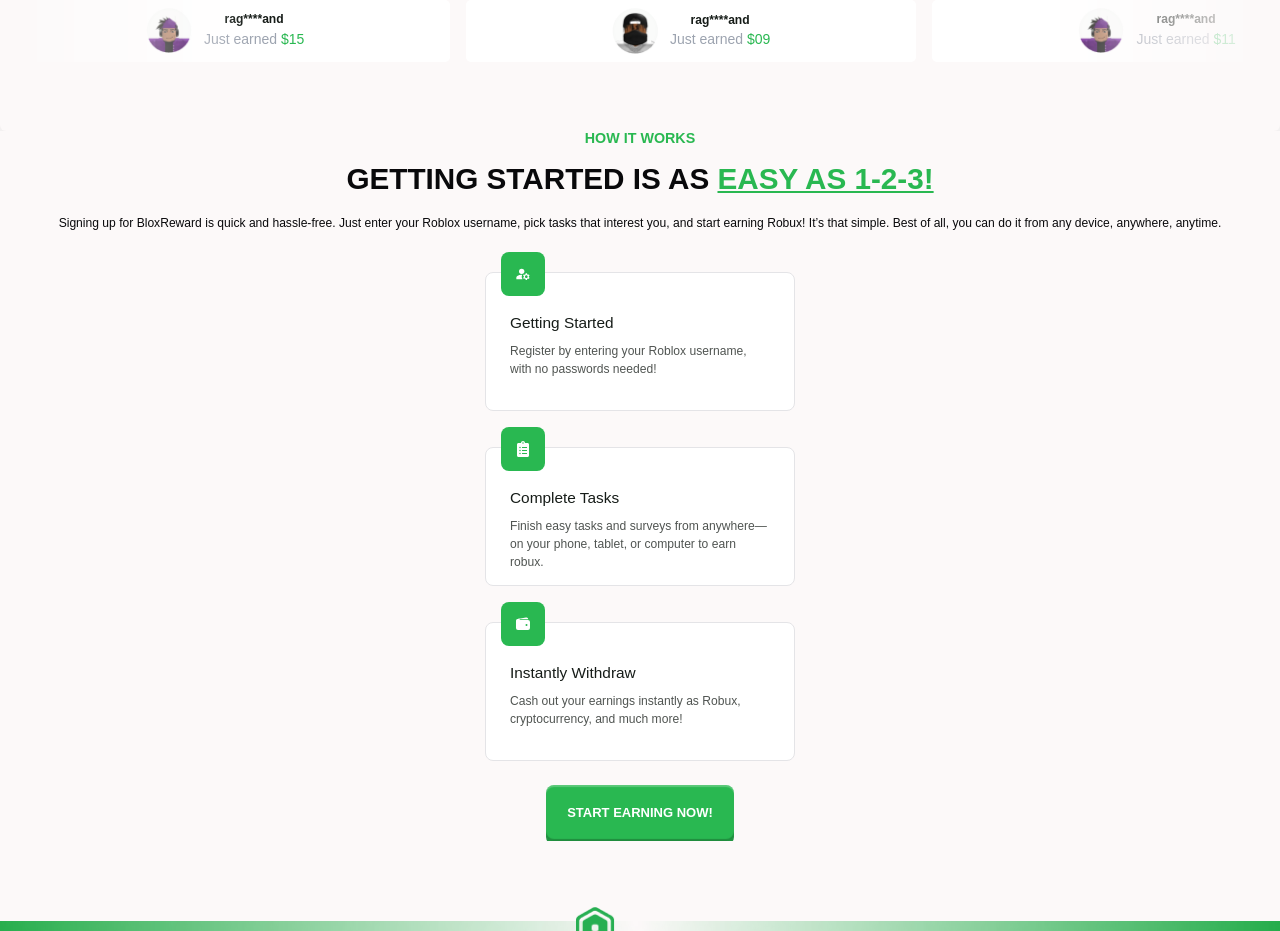
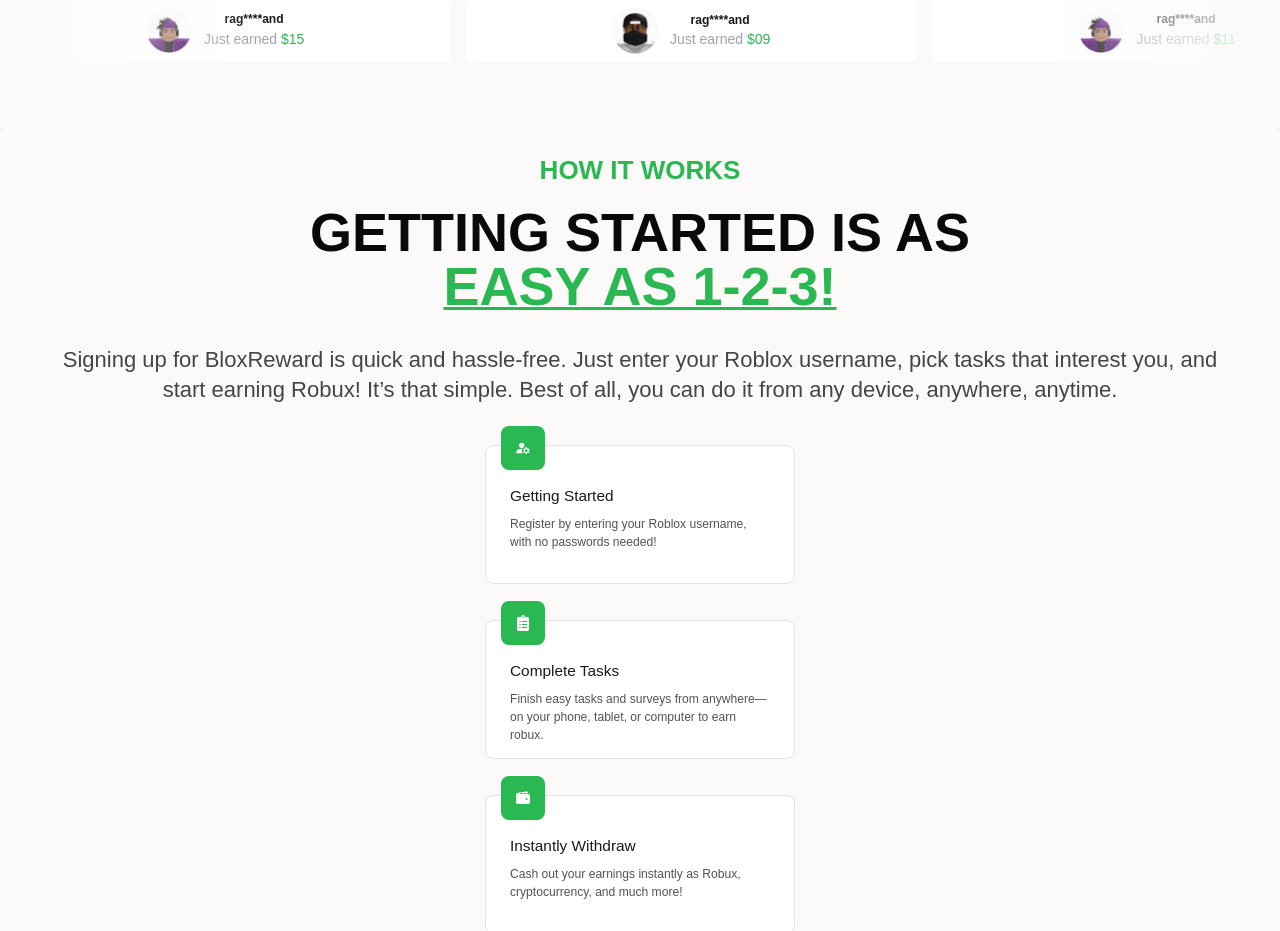
Before and after one commit to raghuaanand/Bloxreward, a Next.js app: page / in a window 1280 px wide. Shown: the part 1100-2031 px from the top of the page. Built offline with nearby package versions, Linux system fonts and the light colour scheme.

Commit message:
gettingStarted responsive donr

```diff
--- a/app/components/GettingStarted.tsx
+++ b/app/components/GettingStarted.tsx
@@ -1,9 +1,9 @@
 export default function GettingStarted(){
     return(
-        <div className="bg-[#fcf9f9] flex flex-col justify-center items-center gap-3 font-rubik px-5">
-            <h1 className="text-myGreen font-[700] leading-[14.3px] text-[14.3px]">HOW IT WORKS</h1>
-            <h2 className="font-[800] text-[29.7px] text-center">GETTING STARTED IS AS <span className="text-myGreen underline">EASY AS 1-2-3!</span> </h2>
-            <p className="text-center font-[500] text-[12.1px] px-2 padding-[16.46px]">Signing up for BloxReward is quick and hassle-free. Just enter your Roblox username, pick tasks that interest you, and start earning Robux! It’s that simple. Best of all, you can do it from any device, anywhere, anytime.</p>
+        <div className="bg-[#fcf9f9] flex flex-col justify-center items-center gap-3 font-rubik px-5 md:pt-8">
+            <h1 className="text-myGreen font-[700] leading-[14.3px] text-[14.3px] md:text-[26px]">HOW IT WORKS</h1>
+            <h2 className="font-[800] text-[29.7px] leading-[29.7px] text-center md:text-[54px] md:leading-[54px] md:w-[815px] md:pt-4">GETTING STARTED IS AS <span className="text-myGreen underline decoration-[3px]">EASY AS 1-2-3!</span> </h2>
+            <p className="opacity-75 md:pt-5 text-center font-[500] text-[12.1px] px-2 padding-[16.46px] md:text-[22px] md:leading-[29.92px] md:w-[1217px]">Signing up for BloxReward is quick and hassle-free. Just enter your Roblox username, pick tasks that interest you, and start earning Robux! It’s that simple. Best of all, you can do it from any device, anywhere, anytime.</p>
         </div>
     )
 }
--- a/app/components/ui/infinite-moving-cards.tsx
+++ b/app/components/ui/infinite-moving-cards.tsx
@@ -84,7 +84,7 @@
         ref={scrollerRef}
         className={cn(
           " flex min-w-full shrink-0 gap-4 py-4 w-max flex-nowrap",
-          start && "animate-scroll ",
+          start && "animate-scroll",
           pauseOnHover && "hover:[animation-play-state:paused]"
         )}
       >
```
